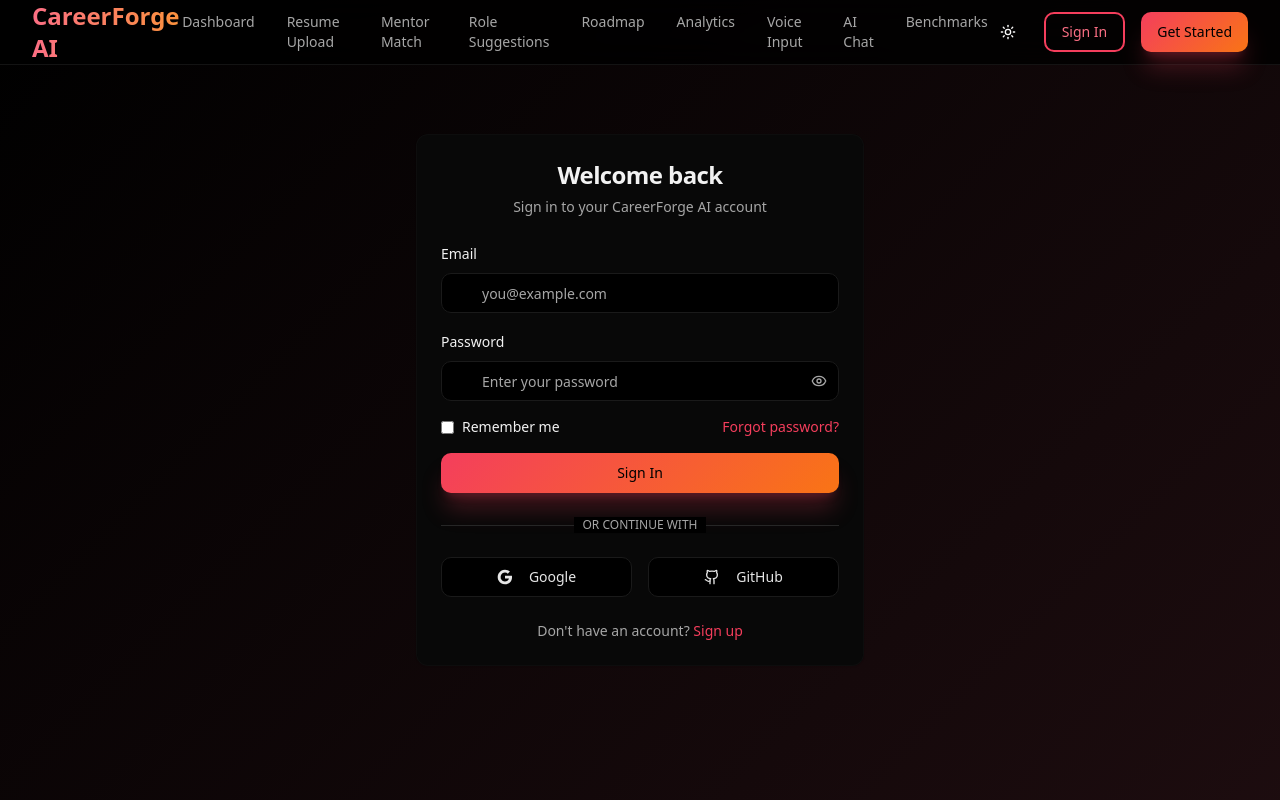
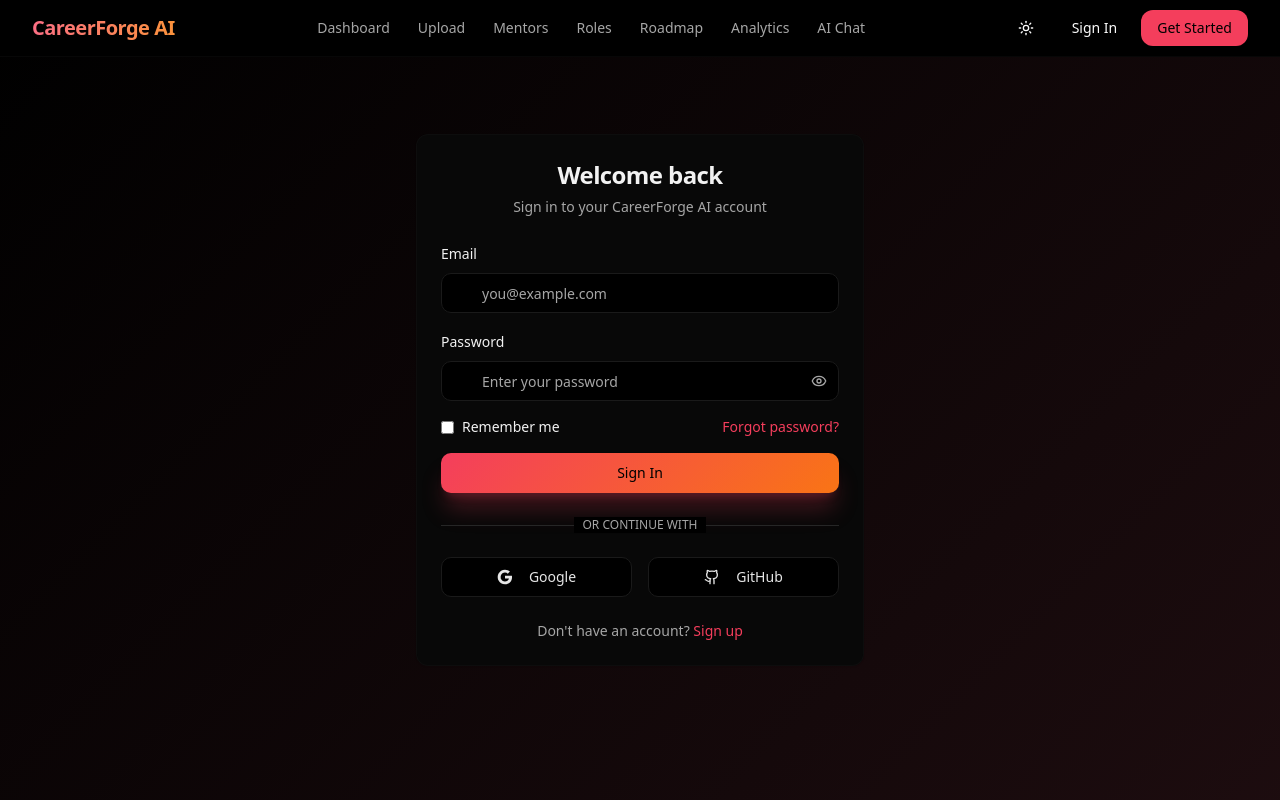
Before and after one commit to aaryyann/CareerForge-Ai-Frontend, a React (Vite) app: page /signin in a window 1280 px wide. Built offline with nearby package versions, Linux system fonts and the light colour scheme.

Commit message:
Enhance Navbar design
Refactor the Navbar component to improve its visual appearance and reduce clutter.

```diff
--- a/src/components/Navbar.tsx
+++ b/src/components/Navbar.tsx
@@ -10,14 +10,12 @@ import { useTheme } from "@/components/ThemeProvider"
 
 const navigation = [
   { name: "Dashboard", href: "/dashboard" },
-  { name: "Resume Upload", href: "/upload-resume" },
-  { name: "Mentor Match", href: "/mentor-match" },
-  { name: "Role Suggestions", href: "/role-suggest" },
+  { name: "Upload", href: "/upload-resume" },
+  { name: "Mentors", href: "/mentor-match" },
+  { name: "Roles", href: "/role-suggest" },
   { name: "Roadmap", href: "/roadmap" },
   { name: "Analytics", href: "/analytics" },
-  { name: "Voice Input", href: "/voice-input" },
   { name: "AI Chat", href: "/ai-chat" },
-  { name: "Benchmarks", href: "/model-benchmarks" },
 ]
 
 export function Navbar() {
@@ -26,90 +24,101 @@ export function Navbar() {
   const location = useLocation()
 
   return (
-    <nav className="fixed top-0 left-0 right-0 z-50 bg-background/80 backdrop-blur-lg border-b border-border/50">
-      <div className="mx-auto max-w-7xl px-6 lg:px-8">
-        <div className="flex h-16 justify-between items-center">
+    <nav className="fixed top-0 left-0 right-0 z-50 bg-background/95 backdrop-blur-md border-b border-border/20">
+      <div className="mx-auto max-w-7xl px-4 sm:px-6 lg:px-8">
+        <div className="flex h-14 justify-between items-center">
           {/* Logo */}
           <Link to="/" className="flex items-center">
             <motion.div
               whileHover={{ scale: 1.05 }}
-              className="text-2xl font-bold hero-text"
+              whileTap={{ scale: 0.95 }}
+              className="text-xl font-bold hero-text tracking-tight"
             >
               CareerForge AI
             </motion.div>
           </Link>
 
           {/* Desktop Navigation */}
-          <div className="hidden lg:flex lg:gap-x-8">
+          <div className="hidden md:flex md:items-center md:gap-x-1">
             {navigation.map((item) => (
               <Link
                 key={item.name}
                 to={item.href}
-                className={`text-sm font-medium transition-colors hover:text-primary relative ${
+                className="group relative"
+              >
+                <motion.div
+                  whileHover={{ y: -1 }}
+                  className={`px-3 py-2 text-sm font-medium rounded-lg transition-all duration-200 ${
                     location.pathname === item.href
-                    ? "text-primary"
-                    : "text-muted-foreground"
+                      ? "text-primary bg-primary/10"
+                      : "text-muted-foreground hover:text-foreground hover:bg-accent/50"
                   }`}
                 >
                   {item.name}
-                {location.pathname === item.href && (
-                  <motion.div
-                    className="absolute -bottom-1 left-0 right-0 h-0.5 bg-primary"
-                    layoutId="navbar-indicator"
-                  />
-                )}
+                </motion.div>
               </Link>
             ))}
           </div>
 
-          {/* Theme Toggle & Auth Buttons */}
-          <div className="hidden lg:flex lg:gap-x-4 lg:items-center">
+          {/* Right Section */}
+          <div className="flex items-center gap-3">
+            {/* Theme Toggle */}
             <Button
               variant="ghost"
-              size="icon"
+              size="sm"
               onClick={() => setTheme(theme === "dark" ? "light" : "dark")}
-              className="hover:bg-accent"
+              className="hover:bg-accent rounded-lg h-9 w-9 p-0"
+            >
+              <motion.div
+                whileHover={{ rotate: 180 }}
+                transition={{ duration: 0.3 }}
               >
                 {theme === "dark" ? (
-                <Sun className="h-5 w-5" />
+                  <Sun className="h-4 w-4" />
                 ) : (
-                <Moon className="h-5 w-5" />
+                  <Moon className="h-4 w-4" />
                 )}
+              </motion.div>
             </Button>
+
+            {/* Auth Buttons - Desktop */}
+            <div className="hidden md:flex md:items-center md:gap-2">
               <Link to="/signin">
-              <Button variant="ghost" className="btn-ghost-premium">
+                <Button
+                  variant="ghost"
+                  size="sm"
+                  className="hover:bg-accent rounded-lg px-4 py-2 text-sm font-medium"
+                >
                   Sign In
                 </Button>
               </Link>
               <Link to="/signup">
-              <Button className="btn-hero">Get Started</Button>
+                <Button
+                  size="sm"
+                  className="bg-primary hover:bg-primary/90 text-primary-foreground rounded-lg px-4 py-2 text-sm font-medium shadow-sm"
+                >
+                  Get Started
+                </Button>
               </Link>
             </div>
 
             {/* Mobile menu button */}
-          <div className="flex lg:hidden items-center gap-2">
             <Button
               variant="ghost"
-              size="icon"
-              onClick={() => setTheme(theme === "dark" ? "light" : "dark")}
-              className="hover:bg-accent"
+              size="sm"
+              onClick={() => setMobileMenuOpen(!mobileMenuOpen)}
+              className="md:hidden hover:bg-accent rounded-lg h-9 w-9 p-0"
             >
-              {theme === "dark" ? (
-                <Sun className="h-5 w-5" />
-              ) : (
-                <Moon className="h-5 w-5" />
-              )}
-            </Button>
-            <Button
-              variant="ghost"
-              onClick={() => setMobileMenuOpen(!mobileMenuOpen)}
-              className="lg:hidden"
+              <motion.div
+                animate={{ rotate: mobileMenuOpen ? 90 : 0 }}
+                transition={{ duration: 0.2 }}
               >
                 {mobileMenuOpen ? (
-                <X className="h-6 w-6" />
+                  <X className="h-4 w-4" />
                 ) : (
-                <Menu className="h-6 w-6" />
+                  <Menu className="h-4 w-4" />
                 )}
+              </motion.div>
             </Button>
           </div>
         </div>
@@ -119,34 +128,51 @@ export function Navbar() {
       <AnimatePresence>
         {mobileMenuOpen && (
           <motion.div
-            initial={{ opacity: 0, height: 0 }}
-            animate={{ opacity: 1, height: "auto" }}
-            exit={{ opacity: 0, height: 0 }}
-            className="lg:hidden bg-background border-b border-border"
+            initial={{ opacity: 0, y: -10 }}
+            animate={{ opacity: 1, y: 0 }}
+            exit={{ opacity: 0, y: -10 }}
+            transition={{ duration: 0.2 }}
+            className="md:hidden bg-background/95 backdrop-blur-md border-b border-border/20"
           >
-            <div className="px-6 py-4 space-y-3">
-              {navigation.map((item) => (
+            <div className="px-4 py-4 space-y-2">
+              {navigation.map((item, index) => (
+                <motion.div
+                  key={item.name}
+                  initial={{ opacity: 0, x: -20 }}
+                  animate={{ opacity: 1, x: 0 }}
+                  transition={{ delay: index * 0.05 }}
+                >
                   <Link
-                  key={item.name}
                     to={item.href}
                     onClick={() => setMobileMenuOpen(false)}
-                  className={`block py-2 text-base font-medium transition-colors ${
+                    className={`block px-3 py-2 rounded-lg text-sm font-medium transition-colors ${
                       location.pathname === item.href
-                      ? "text-primary"
-                      : "text-muted-foreground hover:text-primary"
+                        ? "text-primary bg-primary/10"
+                        : "text-muted-foreground hover:text-foreground hover:bg-accent/50"
                     }`}
                   >
                     {item.name}
                   </Link>
+                </motion.div>
               ))}
-              <div className="pt-4 space-y-3">
+
+              <div className="pt-4 mt-4 border-t border-border/20 space-y-2">
                 <Link to="/signin" onClick={() => setMobileMenuOpen(false)}>
-                  <Button variant="ghost" className="w-full btn-ghost-premium">
+                  <Button
+                    variant="ghost"
+                    size="sm"
+                    className="w-full justify-start hover:bg-accent rounded-lg"
+                  >
                     Sign In
                   </Button>
                 </Link>
                 <Link to="/signup" onClick={() => setMobileMenuOpen(false)}>
-                  <Button className="w-full btn-hero">Get Started</Button>
+                  <Button
+                    size="sm"
+                    className="w-full bg-primary hover:bg-primary/90 text-primary-foreground rounded-lg shadow-sm"
+                  >
+                    Get Started
+                  </Button>
                 </Link>
               </div>
             </div>
```
Lines whose indentation alone changed are shown as unchanged.
